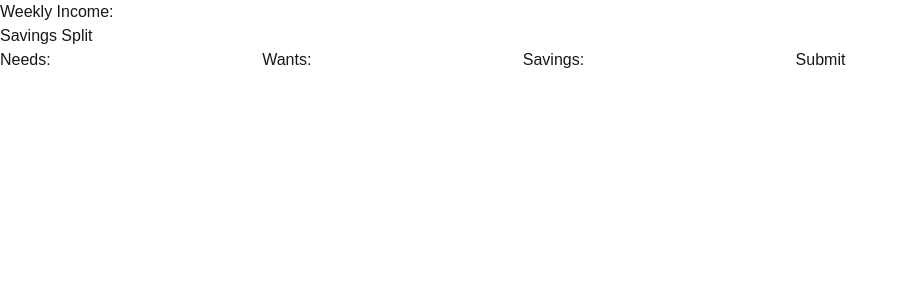
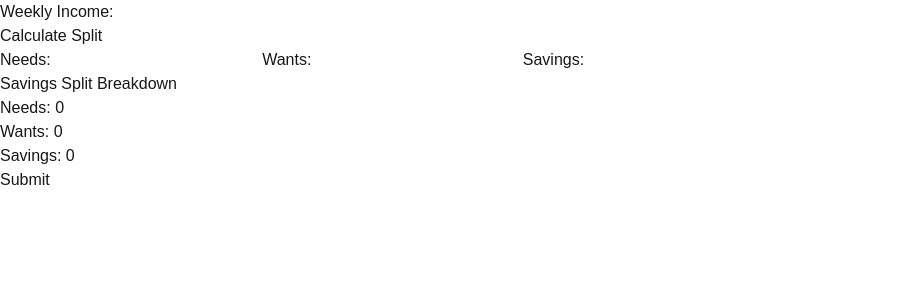
Before and after one commit to nalydh/Studult-Finance, a Next.js app in the folder frontend/: page /budget in a window 1280 px wide. Shown: the top 300 px of the page, without its empty margins (0-909 px from the left). Built offline with nearby package versions, Linux system fonts and the light colour scheme.

Commit message:
Displays backend data onto page.

```diff
--- a/frontend/app/budget/page.jsx
+++ b/frontend/app/budget/page.jsx
@@ -8,6 +8,12 @@ function BudgetPage() {
     needsPct: null,
     wantsPct: null,
     savingsPct: null,
+  });
+
+  const [splitDisplay, setSplitDisplay] = useState({
+    needs: 0,
+    wants: 0,
+    savings: 0,
   });
 
   function handleChange(e) {
@@ -35,9 +41,19 @@ function BudgetPage() {
         }),
       });
 
+      if (!response.ok) {
+        throw new Error(`Backend returned ${response.status}`);
+      }
+
       const data = await response.json();
       console.log("Received split:", data);
       // TODO: Store this in state to show user results
+
+      setSplitDisplay({
+        needs: data.needs,
+        wants: data.wants,
+        savings: data.savings,
+      });
     } catch (error) {
       console.error("POST ERROR:", error);
     }
@@ -48,7 +64,7 @@ function BudgetPage() {
       <label>Weekly Income:</label>
       <input type="number" name="income" onChange={handleChange} />
 
-      <h2>Savings Split</h2>
+      <h2>Calculate Split</h2>
       <label>Needs: </label>
       <input type="number" name="needsPct" onChange={handleChange} />
 
@@ -58,6 +74,12 @@ function BudgetPage() {
       <label>Savings: </label>
       <input type="number" name="savingsPct" onChange={handleChange} />
 
+      <h2>Savings Split Breakdown</h2>
+      {Object.entries(splitDisplay).map(([key, value]) => (
+        <p key={key}>
+          {key.charAt(0).toUpperCase() + key.slice(1) + ": " + value}
+        </p>
+      ))}
       <button type="submit" onClick={handleSubmit}>
         Submit
       </button>
```
